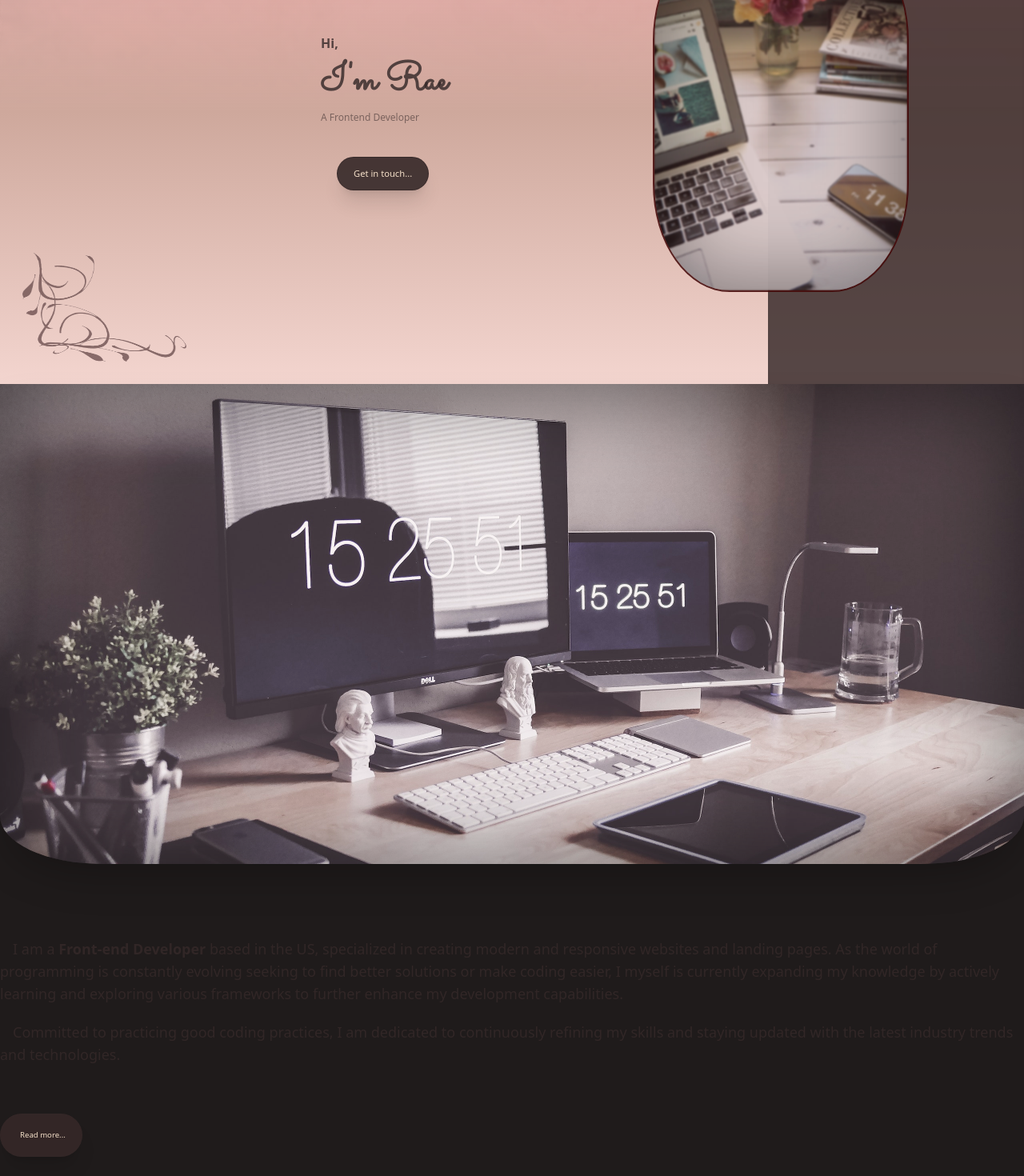
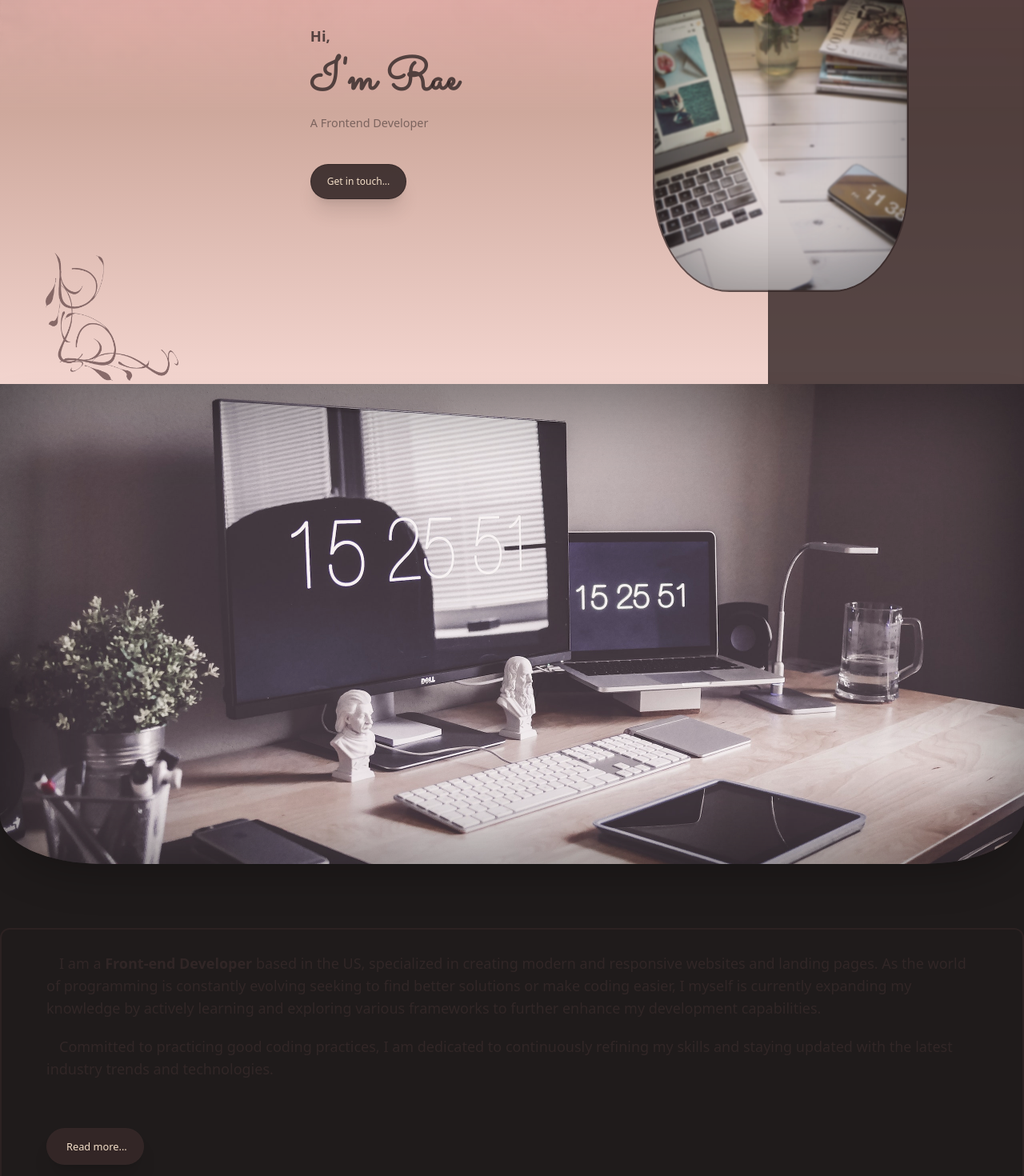
Before and after one commit to SpiralSrc/mynextportfolio, a Next.js app: page / in a window 1280 px wide. Shown: the part 200-1670 px from the top of the page at 80% size. Built offline with nearby package versions, Linux system fonts and the light colour scheme.

Commit message:
some styling fixes for mobile

```diff
--- a/src/components/home/About.tsx
+++ b/src/components/home/About.tsx
@@ -11,7 +11,7 @@ const About = () => {
         <ImageOverlay />
       </div>
       <div className="max-w-7xl mx-auto h-full py-20 px-3 xl:px-0">
-        <div className="w-full h-full text-lg pt-3 indent-4 flex flex-col gap-5 px-6 md:px-14 lg:px-0">
+        <div className="w-full h-full text-lg pt-7 indent-4 flex flex-col gap-5 px-6 md:px-14 border-2 border-primary/60 rounded-xl ">
           <p>
             I am a <strong>Front-end Developer</strong> based in the US, specialized in creating modern and responsive websites and landing pages. As
             the world of programming is constantly evolving seeking to find better solutions or make coding easier, I myself is currently expanding my
@@ -22,10 +22,10 @@ const About = () => {
             industry trends and technologies.
           </p>
 
-          <div className="flex mt-10 px-3 md:p-0">
+          <div className="flex my-10 px-3 md:p-0">
             <Link
               href={"/about"}
-              className="bg-primary/90 text-[1.2vh] text-secondary flex rounded-full py-3 pl-2 pr-5 border border-primary btn-effect hover:text-primary hover:bg-primary/50 shadow-xl"
+              className="bg-primary/90 text-[1.6vh] text-secondary flex rounded-full py-2 pl-2 pr-5 border border-primary btn-effect hover:text-primary hover:bg-primary/50 shadow-xl"
             >
               Read more...
             </Link>
--- a/src/components/home/Hero.tsx
+++ b/src/components/home/Hero.tsx
@@ -6,17 +6,17 @@ import Link from "next/link";
 
 const Hero = () => {
   return (
-    <section className="w-full h-[95vh] relative xs:h-[85vh] bg-section-gradient overflow-hidden shadow-2xl ">
+    <section id="hero" className="w-full h-[95vh] relative xs:h-[85vh] bg-section-gradient overflow-hidden shadow-2xl ">
       <div className="w-full h-full flex flex-row">
-        <div className="w-[80%] xs:w-[75%] h-full flex flex-col justify-center items-center ">
+        <div className="w-[80%] xs:w-[75%] h-full flex flex-col justify-center items-center sm:pr-10 lg:pr-0">
           <div className="flex flex-col">
-            <h2 className="text-[2vh] font-bold">Hi,</h2>
-            <span className="text-[6vh] font-sacramento font-bold">I&apos;m Rae</span>
-            <p className="text-primary/55 text-[1.5vh]">A Frontend Developer</p>
-            <div className="flex mt-10 pl-5 md:first-line:p-0 ">
+            <h2 className="text-[2.3vh] font-bold">Hi,</h2>
+            <span className="text-[7vh] font-sacramento font-bold">I&apos;m Rae</span>
+            <p className="text-primary/55 text-[1.8vh]">A Frontend Developer</p>
+            <div className="flex mt-10  md:first-line:p-0 ">
               <Link
                 href={"/contact"}
-                className="bg-primary/90 text-[1.4vh] text-secondary flex rounded-full py-3 px-5 border border-primary btn-effect hover:text-primary hover:bg-primary/50 shadow-xl"
+                className="bg-primary/90 text-[1.5vh] text-secondary flex rounded-full py-3 px-5 border border-primary btn-effect hover:text-primary hover:bg-primary/50 shadow-xl"
               >
                 Get in touch...
               </Link>
@@ -24,7 +24,7 @@ const Hero = () => {
           </div>
         </div>
         <div className="w-[20%] xs:w-[25%] h-full flex items-center shadow-inner bg-primary">
-          <div className="hidden sm:block min-w-[280px] h-[370px] xl:w-[350px] xl:h-[450px] overflow-hidden relative shadow-inner bg-red-950/80 border-2 border-red-950/40 rounded-[30%] sm:-translate-x-36">
+          <div className="hidden sm:block min-w-[280px] h-[370px] xl:w-[350px] xl:h-[450px] overflow-hidden relative shadow-inner bg-primary/60 border-2 border-primary/40 rounded-[30%] sm:-translate-x-36">
             <Image
               src={heroBanner}
               alt="hero banner"
@@ -36,9 +36,9 @@ const Hero = () => {
           </div>
         </div>
       </div>
-      <div className="absolute bottom-7 left-7 z-10 flex">
-        <div className="relative w-[16vw] h-[17vh]">
-          <Image src={corner} alt="png" fill className="object-fill opacity-80" />
+      <div className="absolute bottom-1 left-3  z-10 flex">
+        <div className="relative w-[25vw] sm:w-[20vw] h-[20vh]">
+          <Image src={corner} alt="png" fill className="object-contain opacity-80" />
         </div>
       </div>
     </section>
--- a/src/components/modals/NavModal.tsx
+++ b/src/components/modals/NavModal.tsx
@@ -12,9 +12,13 @@ const NavModal = ({ setNavModal }: any) => {
 
   return (
     <div className="fixed w-screen h-screen z-40 top-0 left-0 bg-black/50 backdrop-blur-md" onClick={() => setNavModal(false)}>
-      <CgClose size={28} className="absolute top-10 right-10" onClick={() => setNavModal(false)} />
+      <CgClose
+        size={35}
+        className="absolute top-10 right-10 p-2 rounded-3xl hover:bg-secondary/50 hover:text-primary btn-effect"
+        onClick={() => setNavModal(false)}
+      />
       <div
-        className="w-80 h-full left-0 top-0 flex flex-col justify-between items-center slideFromLeft bg-section-gradient text-primary/50 font-semibold py-16"
+        className="w-56 xxs:w-72 xs:w-80 h-full left-0 top-0 flex flex-col justify-between items-center slideFromLeft bg-section-gradient text-primary/50 font-semibold py-16"
         onClick={(e) => e.stopPropagation()}
       >
         <div className="w-9 h-9">
--- a/src/components/navbar/Navbar.tsx
+++ b/src/components/navbar/Navbar.tsx
@@ -34,7 +34,11 @@ const Navbar = () => {
           ))}
         </div>
         <div className="flex md:hidden">
-          {!navModal ? <GrMenu size={28} className="hover:text-primary hover:btn-effect" onClick={() => setNavModal(true)} /> : ""}
+          {!navModal ? (
+            <GrMenu size={35} className="p-2 rounded-3xl hover:bg-secondary/50 hover:text-primary btn-effect" onClick={() => setNavModal(true)} />
+          ) : (
+            ""
+          )}
           {navModal && <NavModal setNavModal={setNavModal} />}
         </div>
       </div>
```
